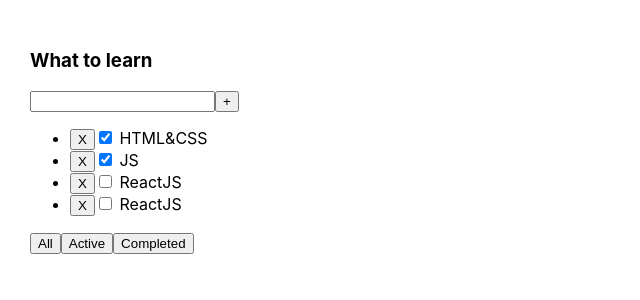
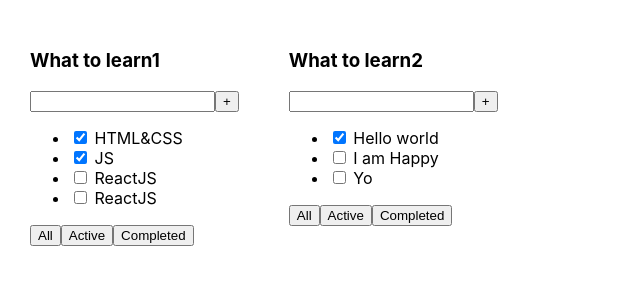
Before and after one commit to IgorBerezhnoy/todolistWithIgor, a React (Create React App) app: page / in a window 1280 px wide. Shown: the top 300 px of the page, without its empty margins (0-640 px from the left). Built offline with nearby package versions, Linux system fonts and the light colour scheme.

Commit message:
finished lessons 1

```diff
--- a/src/App.tsx
+++ b/src/App.tsx
@@ -1,43 +1,29 @@
-import React, {useState} from 'react';
+import React from 'react';
 import './App.css';
 import {Todolist} from './Todolist';
 
-export type ButtonNameType = 'all' | 'active' | 'completed'
+function App() {
+let truck='What to learn1'
+let truck2='What to learn2'
 
-function App() {
-
-    let [tasks, setTasks] = useState([
-        {id: 1, title: 'HTML&CSS', isDone: true},
-        {id: 2, title: 'JS', isDone: true},
-        {id: 3, title: 'ReactJS', isDone: false},
-        {id: 4, title: 'ReactJS', isDone: false}
-    ]);
-
-/*    const [filteredTask, setFilteredTask] = useState<ButtonNameType>('all');
-
-    const filterTask = (buttonName: ButtonNameType) => {
-        setFilteredTask(buttonName);
-    };
-
-    let tasksAfterFilter = tasks;
-
-    if (filteredTask == 'active') {
-        (tasksAfterFilter = tasks.filter(el => !el.isDone));
-    } else if (filteredTask == 'completed') {
-        (tasksAfterFilter = tasks.filter(el => el.isDone));
-    }*/
-
-    const removeTask = (taskId: number, beautiful: string) => {
-        setTasks(tasks.filter(el => el.id !== taskId));
-    };
-
+    const tasks1 = [
+        { id: 1, title: "HTML&CSS", isDone: true },
+        { id: 2, title: "JS", isDone: true },
+        { id: 3, title: "ReactJS", isDone: false },
+        { id: 3, title: "ReactJS", isDone: false }
+    ]
+    const tasks2 = [
+        { id: 1, title: "Hello world", isDone: true },
+        { id: 2, title: "I am Happy", isDone: false },
+        { id: 3, title: "Yo", isDone: false }
+    ]
 
     return (
         <div className="App">
-            <Todolist removeTask={removeTask}
-                      title="What to learn"
-                       tasks={tasks}
-                      />
+            <Todolist title={truck} title2={456} tasks={tasks1}/>
+            <Todolist title={truck2} title3={false} tasks={tasks2}/>
+
+
         </div>
     );
 }
--- a/src/Todolist.tsx
+++ b/src/Todolist.tsx
@@ -1,58 +1,36 @@
-import React, {useState} from 'react';
-import {ButtonNameType} from './App';
+import React from 'react';
 
+type TodolistPropsType = {
+    title: string
+    title2?: number
+    title3?: boolean
+    tasks: TaskType[]
+}
 type TaskType = {
     id: number
     title: string
     isDone: boolean
 }
 
-type PropsType = {
-    title: string
-    tasks: Array<TaskType>
-    removeTask: (taskId: number, beautiful: string) => void
-
-}
-
-export function Todolist(props: PropsType) {
-
-    const [filteredTask, setFilteredTask] = useState<ButtonNameType>('all');
-    const filterTask = (buttonName: ButtonNameType) => {
-        setFilteredTask(buttonName);
-    };
-    const boxForFilter = () => {
-        let tasksAfterFilter = props.tasks;
-
-        if (filteredTask == 'active') {
-           (tasksAfterFilter = props.tasks.filter(el => !el.isDone));
-        } else if (filteredTask == 'completed') {
-          (tasksAfterFilter = props.tasks.filter(el => el.isDone));
-        }
-        return tasksAfterFilter
-    };
-
-    return <div>
-        <h3>{props.title}</h3>
+export const Todolist = (props: TodolistPropsType) => {
+    return (
         <div>
-            <input/>
-            <button>+</button>
+            <h3>{props.title}</h3>
+            <div>
+                <input/>
+                <button>+</button>
+            </div>
+            <ul>
+                {props.tasks.map(el => <li key={el.id}><input type="checkbox" checked={el.isDone}/> <span>{el.title}</span></li>)}
+                {/* <li><input type="checkbox" checked={props.tasks[0].isDone}/> <span>{props.tasks[0].title}</span></li>
+                <li><input type="checkbox" checked={props.tasks[1].isDone}/> <span>{props.tasks[1].title}</span></li>
+                <li><input type="checkbox" checked={props.tasks[2].isDone}/> <span>{props.tasks[2].title}</span></li>
+          */}  </ul>
+            <div>
+                <button>All</button>
+                <button>Active</button>
+                <button>Completed</button>
+            </div>
         </div>
-        <ul>
-            {boxForFilter().map((el) => {
-                return (
-                    <li key={el.id}>
-                        <button onClick={() => props.removeTask(el.id, 'Hello,krasavchik')}>X</button>
-                        <input type="checkbox" checked={el.isDone}/> <span>{el.title}</span></li>
-
-                );
-            })}
-            {/*<li><input type="checkbox" checked={props.tasks[1].isDone}/> <span>{props.tasks[1].title}</span></li>*/}
-            {/*<li><input type="checkbox" checked={props.tasks[2].isDone}/> <span>{props.tasks[2].title}</span></li>*/}
-        </ul>
-        <div>
-            <button onClick={() => filterTask('all')}>All</button>
-            <button onClick={() => filterTask('active')}>Active</button>
-            <button onClick={() => filterTask('completed')}>Completed</button>
-        </div>
-    </div>;
-}
+    );
+};
--- a/src/index.tsx
+++ b/src/index.tsx
@@ -2,18 +2,17 @@ import React from 'react';
 import ReactDOM from 'react-dom/client';
 import './index.css';
 import App from './App';
-import reportWebVitals from './reportWebVitals';
+
 
 const root = ReactDOM.createRoot(
   document.getElementById('root') as HTMLElement
 );
 root.render(
   <React.StrictMode>
-    <App />
+          <App/>
   </React.StrictMode>
 );
 
 // If you want to start measuring performance in your app, pass a function
 // to log results (for example: reportWebVitals(console.log))
 // or send to an analytics endpoint. Learn more: https://bit.ly/CRA-vitals
-reportWebVitals();
--- a/src/reportWebVitals.ts
+++ /dev/null
@@ -1,15 +0,0 @@
-import { ReportHandler } from 'web-vitals';
-
-const reportWebVitals = (onPerfEntry?: ReportHandler) => {
-  if (onPerfEntry && onPerfEntry instanceof Function) {
-    import('web-vitals').then(({ getCLS, getFID, getFCP, getLCP, getTTFB }) => {
-      getCLS(onPerfEntry);
-      getFID(onPerfEntry);
-      getFCP(onPerfEntry);
-      getLCP(onPerfEntry);
-      getTTFB(onPerfEntry);
-    });
-  }
-};
-
-export default reportWebVitals;
```
